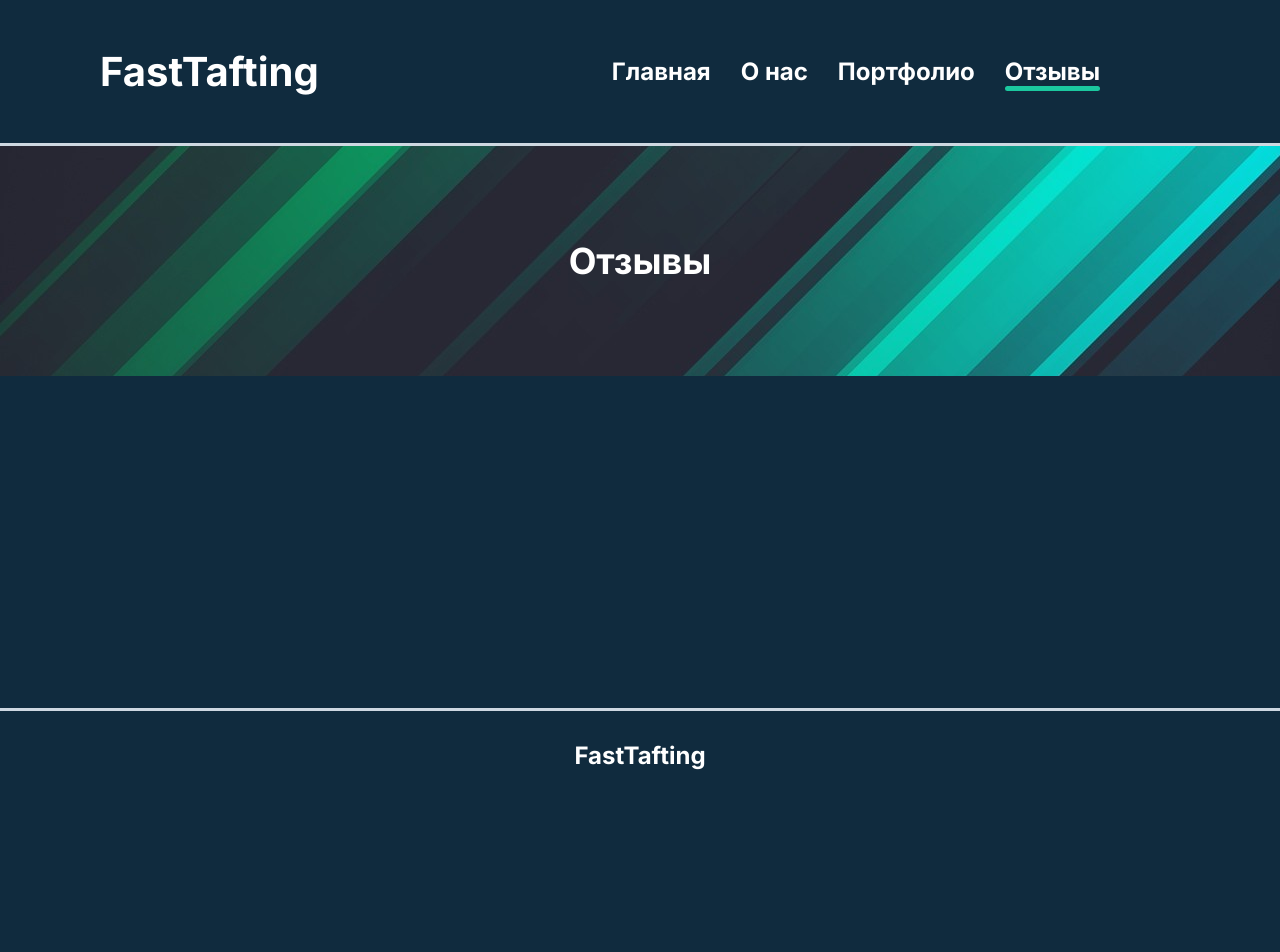
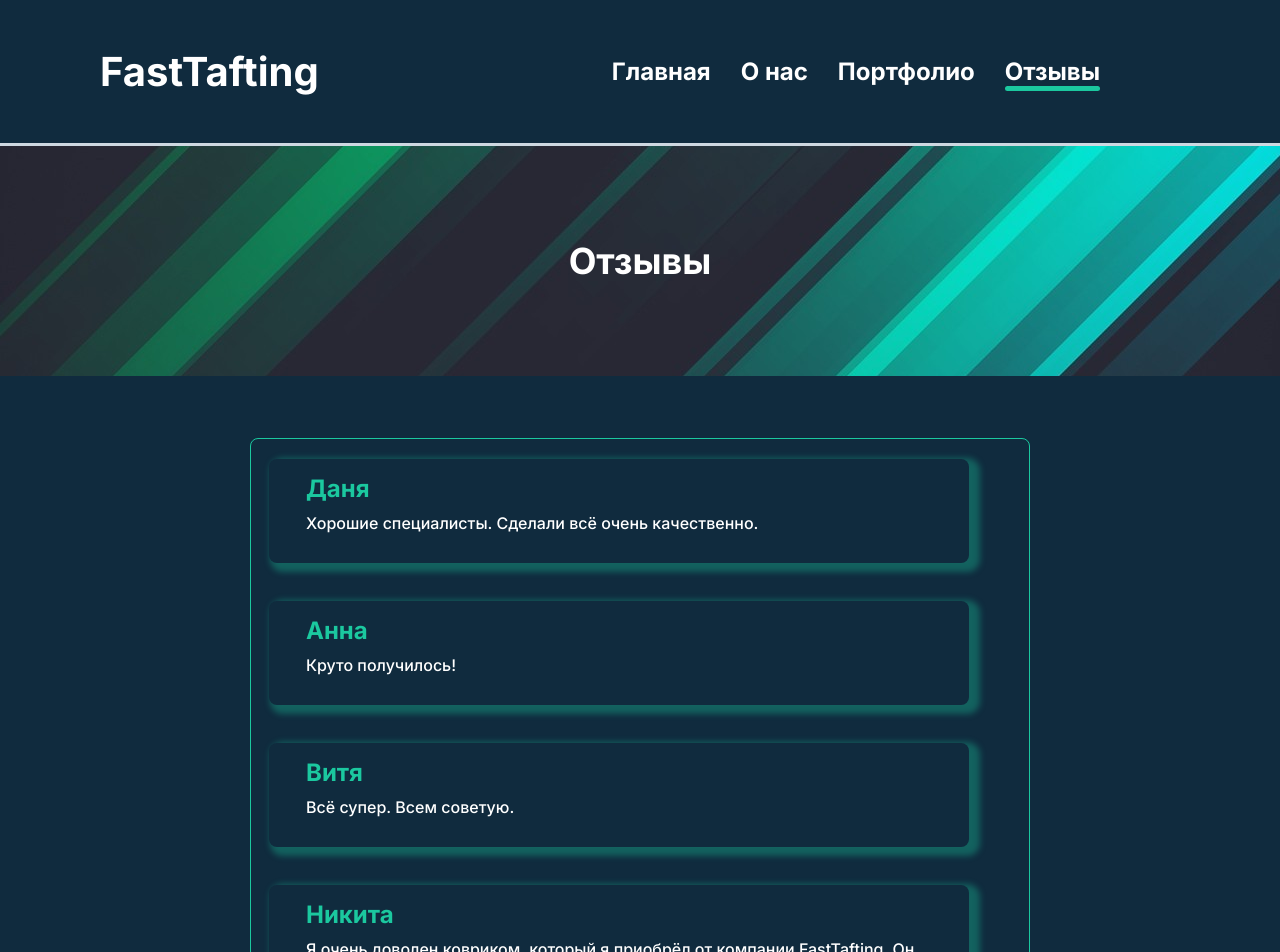
Before and after one commit to Maria1564/site-visitka, a React (Create React App) app: page /reviews in a window 1280 px wide. Shown: the top 952 px of the page. Before the commit the page ends 800 px from the top, so only its background shows below. Built offline with nearby package versions, Linux system fonts and the light colour scheme; the HTML template or start-up script is replaced by a standard one.

Commit message:
added Reviews and Review

```diff
--- /dev/null
+++ b/src/Pages/Reviews/Review/Review.jsx
@@ -0,0 +1,13 @@
+import React from 'react'
+import s from "./Review.module.css"
+
+const Review = ({name, review}) => {
+  return (
+    <div className={s.review}>
+        <p className={s.name}>{name}</p>
+        <p className={s.text}>{review}</p>
+    </div>
+  )
+}
+
+export default Review
--- /dev/null
+++ b/src/Pages/Reviews/Review/Review.module.css
@@ -0,0 +1,21 @@
+.review {
+    border-radius: 8px;
+    background: #102B3E;
+    box-shadow: 6px 4px 6px 5px rgba(27, 200, 159, 0.35);
+    max-width: 700px;
+    padding: 15px 30px 0 37px;
+}
+
+.name {
+    color: var(--color-green);
+    font-size: 24px;
+}
+
+
+.text {
+    margin-top: 10px;
+    margin-bottom: 30px;
+    color: var(--color-text-light);
+    font-size: 16px;
+    font-weight: 500;
+}
--- a/src/Pages/Reviews/Reviews.jsx
+++ b/src/Pages/Reviews/Reviews.jsx
@@ -1,13 +1,54 @@
-import React from 'react'
-import Wrapper from '../../layouts/Wrapper/Wrapper'
+import React from "react";
+import Wrapper from "../../layouts/Wrapper/Wrapper";
+import s from "./Reviews.module.css";
+import Review from "./Review/Review";
 
+const reviews = [
+  {
+    id: 1,
+    name: "Даня",
+    review: "Хорошие специалисты. Сделали всё очень качественно."
+  },
+  {
+    id: 2,
+    name: "Анна",
+    review: "Круто получилось!"
+  },
+  {
+    id: 3,
+    name: "Витя",
+    review: "Всё супер. Всем советую."
+  },
+  {
+    id: 4,
+    name: "Никита",
+    review: `Я очень доволен ковриком, который я приобрёл от компании FastTafting.
+      Он отлично сочетается с моим интерьером и создает уютную атмосферу в моем доме.`
+  },
+  {
+    id: 5,
+    name: "Костя",
+    review: "Это полный улёт!!!"
+  },
+]
 
 const Reviews = () => {
   return (
     <>
-      <Wrapper text="Отзывы"/>
+      <Wrapper text="Отзывы" />
+      <div className={s.reviews}>
+        <div className="container">
+          <div className={s.box}>
+            {
+              reviews.map(({id, name, review})=> (
+                <Review key={id} name={name} review={review}/>
+              ))
+            }
+          </div>
+        </div>
+      </div>
     </>
-  )
-}
+  );
+};
 
-export default Reviews
+export default Reviews;
--- /dev/null
+++ b/src/Pages/Reviews/Reviews.module.css
@@ -0,0 +1,12 @@
+.box {
+    height: 640px;
+    max-width: 780px;
+    border: 1px solid var(--color-green);
+    border-radius: 8px;
+    padding: 20px 36px 20px 18px;
+    margin: 62px auto 75px;
+    overflow-y: scroll;
+    display: flex;
+    flex-direction: column;
+    gap: 38px;
+}
```
